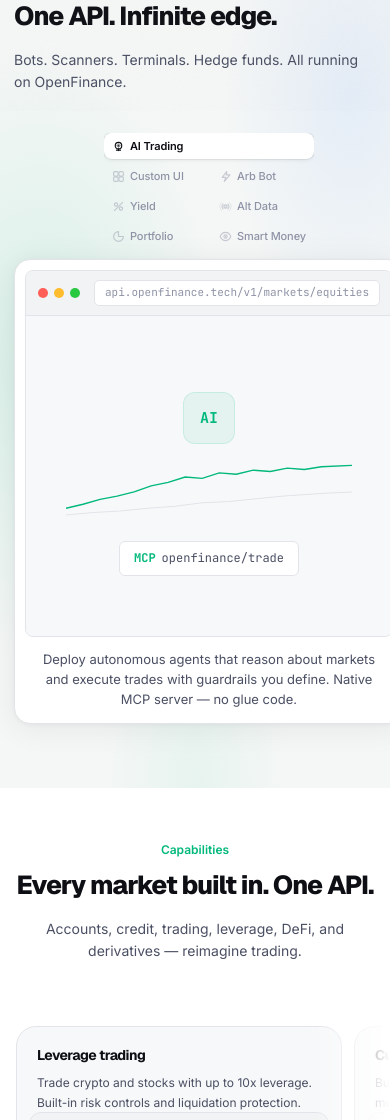
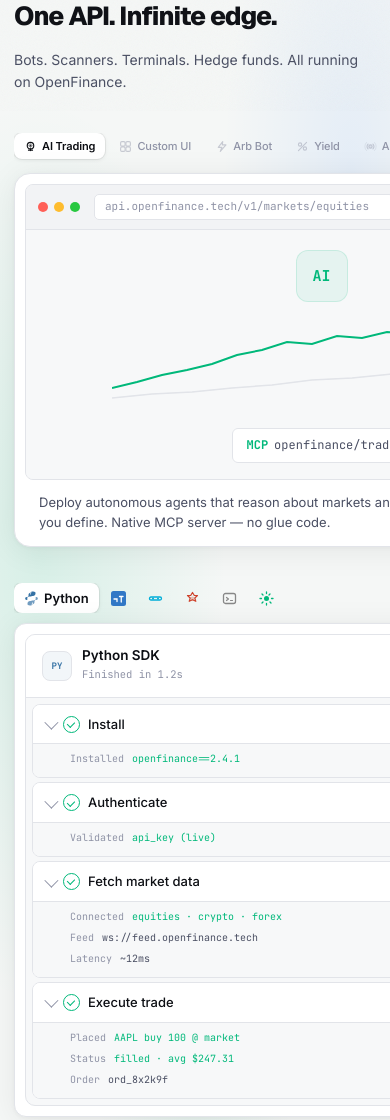
Before and after one commit to JahnviThahirani/openfinance-landing, a plain HTML site: page index.html in a window 390 px wide. Shown: the part 733-1853 px from the top of the page. Drawn offline with nearby package versions, Linux system fonts and the light colour scheme.

Commit message:
fix: stable tabs, show SDK panel on mobile, fix centering

```diff
--- a/sections/usecases.html
+++ b/sections/usecases.html
@@ -372,49 +372,81 @@
 
   /* Responsive */
   @media (max-width: 1100px) {
-    .feature-component { grid-template-columns: 1fr; }
-    .feature-right { display: none; }
-    .feature-left { align-items: center; }
-    .media-outer-frame { width: 100%; max-width: 640px; margin: 0 auto; }
+    .feature-component {
+      grid-template-columns: 1fr;
+    }
+    /* Show right panel stacked below left on tablet/mobile */
+    .feature-right {
+      display: flex;
+      margin-top: 24px;
+    }
+    .feature-left { align-items: stretch; }
+    .media-outer-frame { width: 100%; max-width: 100%; margin: 0; }
   }
+
   @media (max-width: 960px) {
     .markets-inner { padding: 0 20px; }
     .markets-wrap { padding: 80px 0 100px; }
-    .feature-tabs { justify-content: flex-start; }
-    .feature-caption { text-align: center; }
+    /* Stable horizontal scrolling tabs — NO grid, no jumping */
+    .feature-tabs {
+      display: flex;
+      flex-wrap: nowrap;
+      overflow-x: auto;
+      gap: 4px;
+      padding-bottom: 4px;
+      -webkit-overflow-scrolling: touch;
+    }
+    .feature-tab {
+      flex-shrink: 0;
+      white-space: nowrap;
+    }
+    /* Remove the full-width active hack entirely */
+    .feature-tab.active { grid-column: unset; }
+    .feature-caption { text-align: left; }
   }
 
   @media (max-width: 768px) {
     .markets-wrap { padding: 60px 0 80px; }
     .markets-inner { padding: 0 16px; }
-    .feature-tabs { gap: 4px; }
     .feature-tab { font-size: 12px; padding: 7px 10px; gap: 5px; }
     .feature-tab svg { width: 13px; height: 13px; }
     .section-title { font-size: clamp(26px, 5vw, 36px); }
     .section-desc { font-size: 16px; margin-bottom: 40px; }
-    .media-outer-frame { max-width: 100%; }
+    /* SDK right panel — simpler on mobile */
+    .sdk-tabs { overflow-x: auto; -webkit-overflow-scrolling: touch; }
+    .sdk-tab { flex-shrink: 0; }
   }
 
   @media (max-width: 640px) {
-    .feature-tabs { display: grid; grid-template-columns: 1fr 1fr; gap: 6px; }
-    .feature-tab { justify-content: flex-start; width: 100%; }
-    .feature-tab.active { grid-column: 1 / -1; }
+    /* Tabs: scrollable pills — never grid, never jumping */
+    .feature-tabs {
+      display: flex;
+      flex-wrap: nowrap;
+      overflow-x: auto;
+      gap: 4px;
+    }
+    .feature-tab { flex-shrink: 0; justify-content: flex-start; }
     .feature-left { padding: 0; }
     .media-inner-frame { border-radius: 8px; }
+    .media-pane { padding: 28px 20px 20px; min-height: 260px; }
+    .feature-right { margin-top: 16px; }
+    .sdk-outer-frame { border-radius: 12px; }
   }
 
   @media (max-width: 480px) {
     .markets-wrap { padding: 48px 0 64px; }
     .markets-inner { padding: 0 14px; }
-    .feature-tabs { grid-template-columns: 1fr 1fr; gap: 4px; }
-    .feature-tab { font-size: 11px; padding: 6px 8px; }
+    .feature-tab { font-size: 11px; padding: 6px 10px; }
     .section-desc { font-size: 14px; }
-    .feature-component { margin-top: 32px; }
+    .feature-component { margin-top: 28px; }
+    .media-pane { padding: 20px 16px 16px; min-height: 220px; }
+    .sdk-steps { padding: 6px; gap: 4px; }
+    .sdk-line { font-size: 10px; }
   }
 
   @media (max-width: 375px) {
     .markets-inner { padding: 0 12px; }
-    .feature-tab { font-size: 10px; padding: 5px 6px; }
+    .feature-tab { font-size: 10px; padding: 5px 8px; }
   }
 </style>
 
```
